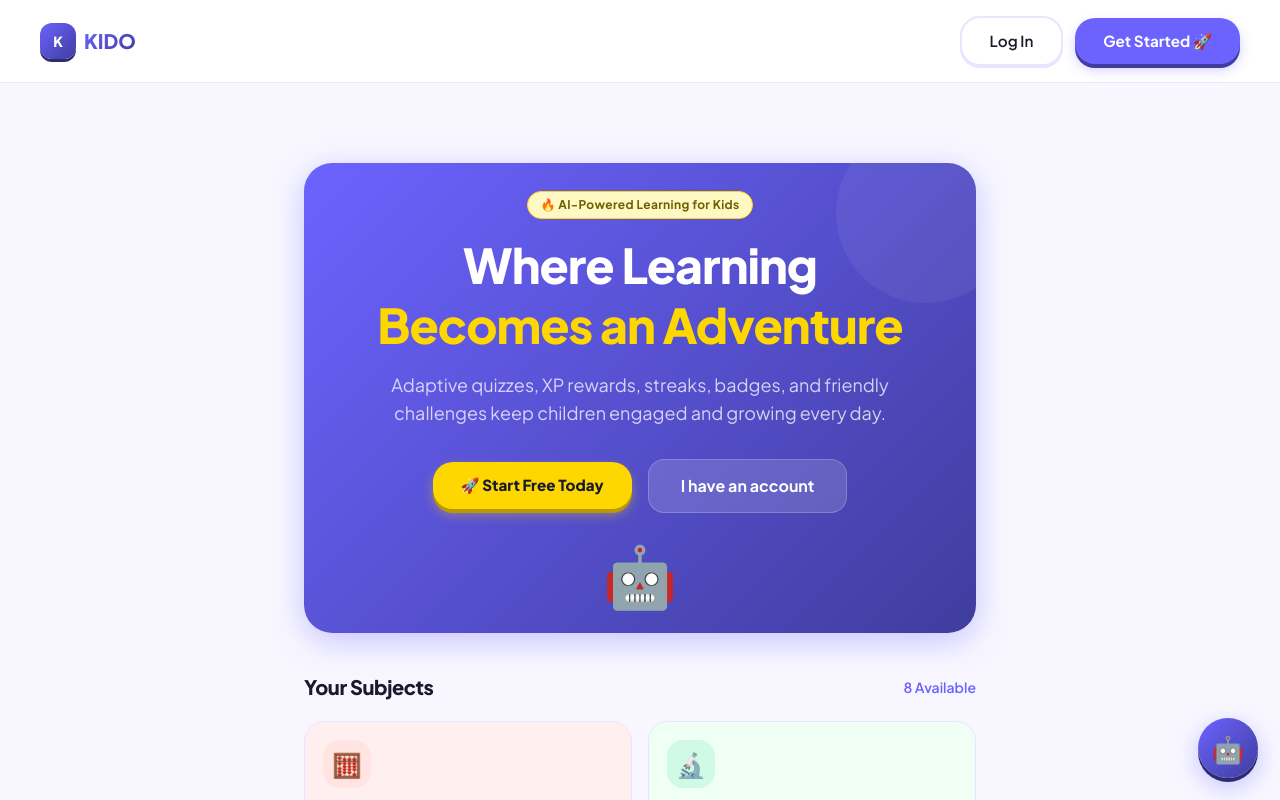
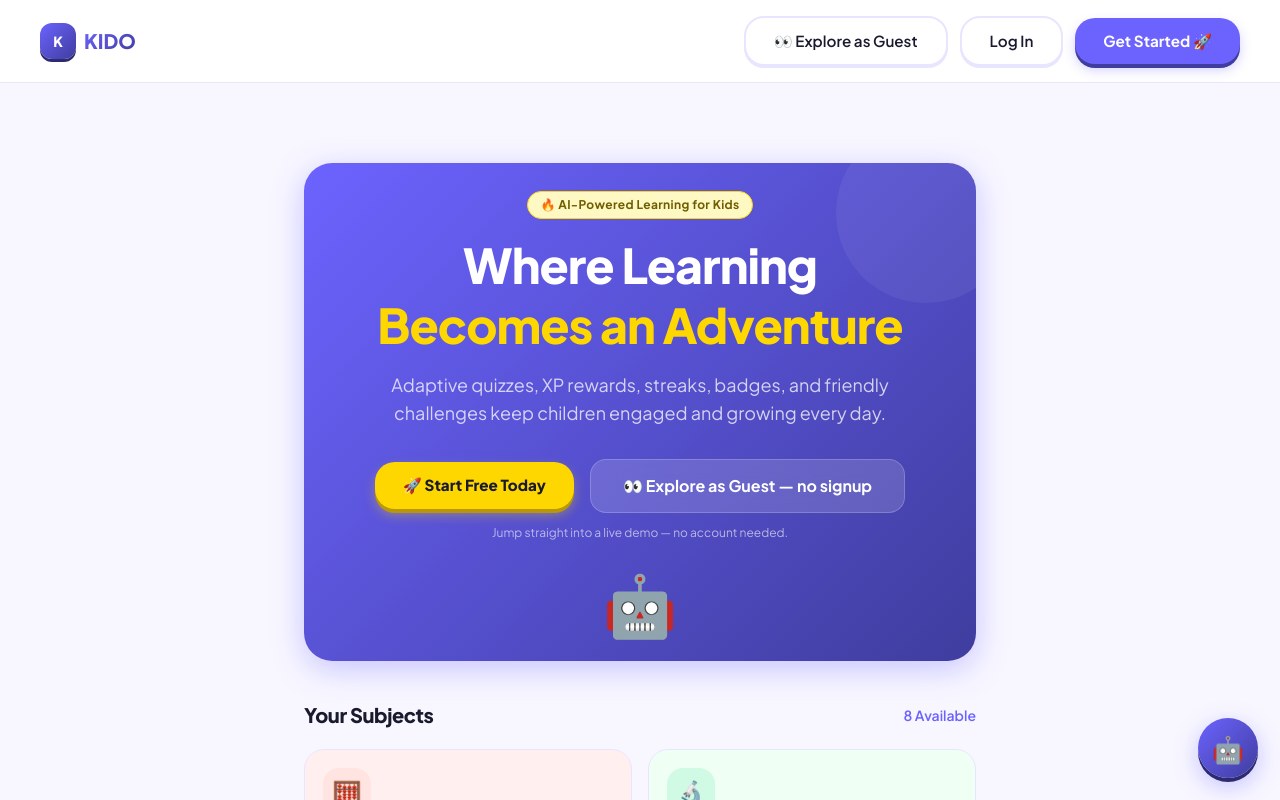
Before and after one commit to FarhanRajputFelix/KIDO, a Next.js app: page / in a window 1280 px wide. Shown: the top 800 px of the page. Built offline with nearby package versions, Linux system fonts and the light colour scheme.

Commit message:
feat: 'Explore as Guest' one-click child demo on landing + add LinkedIn share images to repo

```diff
--- a/src/app/page.tsx
+++ b/src/app/page.tsx
@@ -1,4 +1,5 @@
 import Link from "next/link";
+import GuestButton from "@/components/GuestButton";
 
 export default function Home() {
   return (
@@ -13,6 +14,7 @@ export default function Home() {
           <span className="gradient-text text-xl">KIDO</span>
         </Link>
         <div className="flex items-center gap-3">
+          <GuestButton className="hidden sm:inline-flex btn-secondary text-sm py-2 px-5" label="👀 Explore as Guest" />
           <Link href="/login" className="btn-secondary text-sm py-2 px-5 no-underline">Log In</Link>
           <Link href="/register" className="btn-primary text-sm py-2 px-5 no-underline">Get Started 🚀</Link>
         </div>
@@ -37,12 +39,12 @@ export default function Home() {
             <Link href="/register" className="btn-gold text-base py-3.5 px-8 no-underline">
               🚀 Start Free Today
             </Link>
-            <Link href="/login" className="no-underline">
-              <button className="glass text-white border border-white/30 rounded-2xl py-3.5 px-8 font-bold text-base hover:bg-white/20 transition-all">
-                I have an account
-              </button>
-            </Link>
+            <GuestButton
+              className="glass text-white border border-white/30 rounded-2xl py-3.5 px-8 font-bold text-base hover:bg-white/20 transition-all cursor-pointer"
+              label="👀 Explore as Guest — no signup"
+            />
           </div>
+          <p className="text-white/60 text-xs mt-3">Jump straight into a live demo — no account needed.</p>
           {/* Decorative robot */}
           <div className="text-6xl mt-8 animate-float">🤖</div>
         </div>
--- /dev/null
+++ b/src/components/GuestButton.tsx
@@ -0,0 +1,32 @@
+"use client";
+
+import { signIn } from "next-auth/react";
+import { useRouter } from "next/navigation";
+import { useState } from "react";
+
+// One-click "Explore as Guest" — signs into the child demo account and opens
+// the kid dashboard. Lets investors/visitors try the product instantly.
+export default function GuestButton({ className, label }: { className?: string; label?: string }) {
+  const router = useRouter();
+  const [loading, setLoading] = useState(false);
+
+  const explore = async () => {
+    setLoading(true);
+    try {
+      const res = await signIn("credentials", {
+        email: "aiza@kido.com",
+        password: "password123",
+        redirect: false,
+      });
+      router.push(res?.ok ? "/dashboard" : "/login");
+    } catch {
+      router.push("/login");
+    }
+  };
+
+  return (
+    <button onClick={explore} disabled={loading} className={className} style={{ opacity: loading ? 0.7 : 1 }}>
+      {loading ? "Loading…" : (label || "👀 Explore as Guest")}
+    </button>
+  );
+}
```
Also changed, not shown: 3 other files (tests, documents, lock files or other folders).
